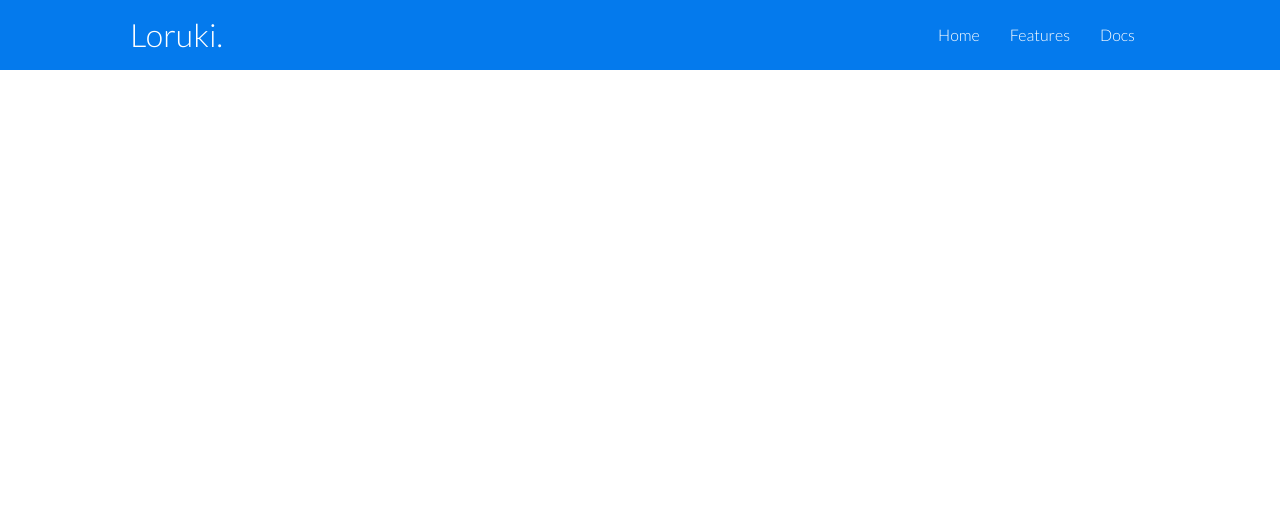
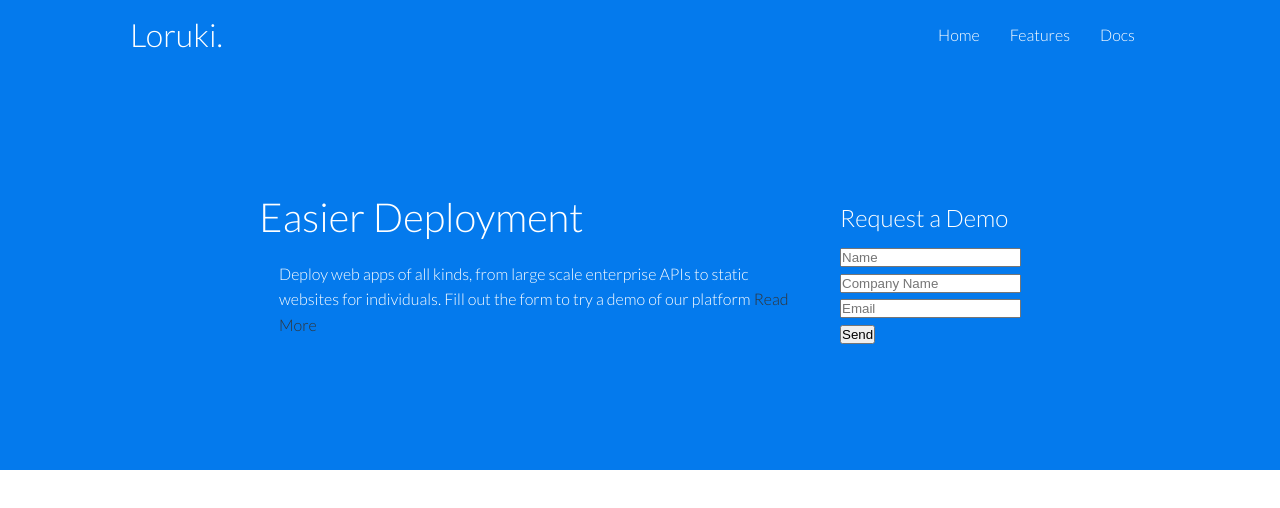
Before and after one commit to keerthimac/host-com-Clone, a plain HTML site: page index.html in a window 1280 px wide. Drawn offline with Linux system fonts and the light colour scheme.

Commit message:
Showcase area and grid

```diff
--- a/index.html
+++ b/index.html
@@ -10,6 +10,7 @@
     <title>Loruki | Cloud Hosting For Everyone</title>
   </head>
   <body>
+
     <!-- Navbar -->
     <div class="navbar">
       <div class="container flex">
@@ -23,6 +24,37 @@
         </nav>
       </div>
     </div>
+
+    <!-- Showcase -->
+    <section class="showcase">
+      <div class="container grid">
+
+        <div class="showcase-text">
+          <h1>Easier Deployment</h1>
+          <p>
+            Deploy web apps of all kinds, from large scale enterprise APIs to static websites for individuals. Fill out the form to try a demo of our platform
+          <a href="features.html" class="btn btn-outline">Read More</a>
+          </p>
+        </div>
+
+        <div class="showcase-form card">
+          <h2>Request a Demo</h2>
+          <form>
+            <div class="form-control">
+                <input type="text" name="name" placeholder="Name" required>
+            </div>
+            <div class="form-control">
+                <input type="text" name="company" placeholder="Company Name" required>
+            </div>
+            <div class="form-control">
+                <input type="text" name="email" placeholder="Email" required>
+            </div>
+            <input type="submit" value="Send" class="btn btn-primary">
+          </form>
+        </div>
+      </div>
+
+    </section>
   </body>
 </html>
 
--- a/style.css
+++ b/style.css
@@ -1,4 +1,8 @@
 @import url('https://fonts.googleapis.com/css2?family=Lato:wght@300&display=swap');
+
+:root{
+    --primary-color: #047aed;
+}
 
 *{
     box-sizing: border-box;
@@ -36,7 +40,7 @@ img{
 }
 
 .navbar{
-    background-color:#047aed;
+    background-color:var(--primary-color);
     color:#ffff;
     height: 70px;
 }
@@ -60,17 +64,50 @@ img{
     border-bottom: 2px #fff solid;
 }
 
-.container{
-    max-width:1100px;
+/* Showcase */
+
+.showcase{
+    height: 400px;
+    background-color: var(--primary-color);
+    color:#fff;
+    position: relative;
+}
+
+.showcase h1{
+    font-size: 40px;
+}
+
+.showcase p{
+    margin: 20px;
+}
+
+.showcase .grid{
+    grid-template-columns: 55% auto;
+}
+
+
+
+/* Utilities (classes around website */
+
+.container {
+    max-width: 1100px;
     margin: 0 auto;
     overflow: auto;
     padding: 0 40px;
+  }
 
-}
-
-.flex{
-    display:flex;
+  .flex {
+    display: flex;
     justify-content: center;
     align-items: center;
     height: 100%;
+  }
+
+.grid {
+  display: grid;
+  grid-template-columns: repeat(2, 1fr);
+  gap: 20px;
+  justify-content: center;
+  align-items: center;
+  height: 100%;
 }
```
